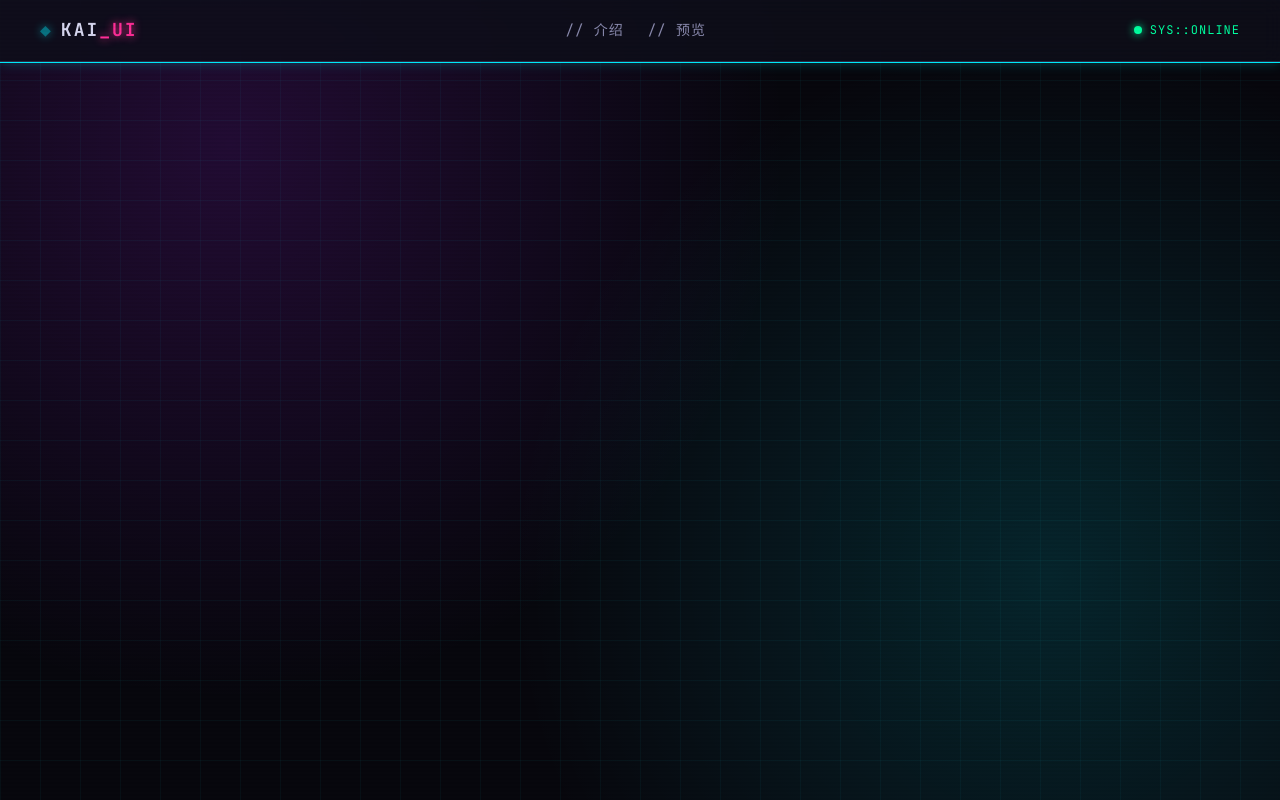
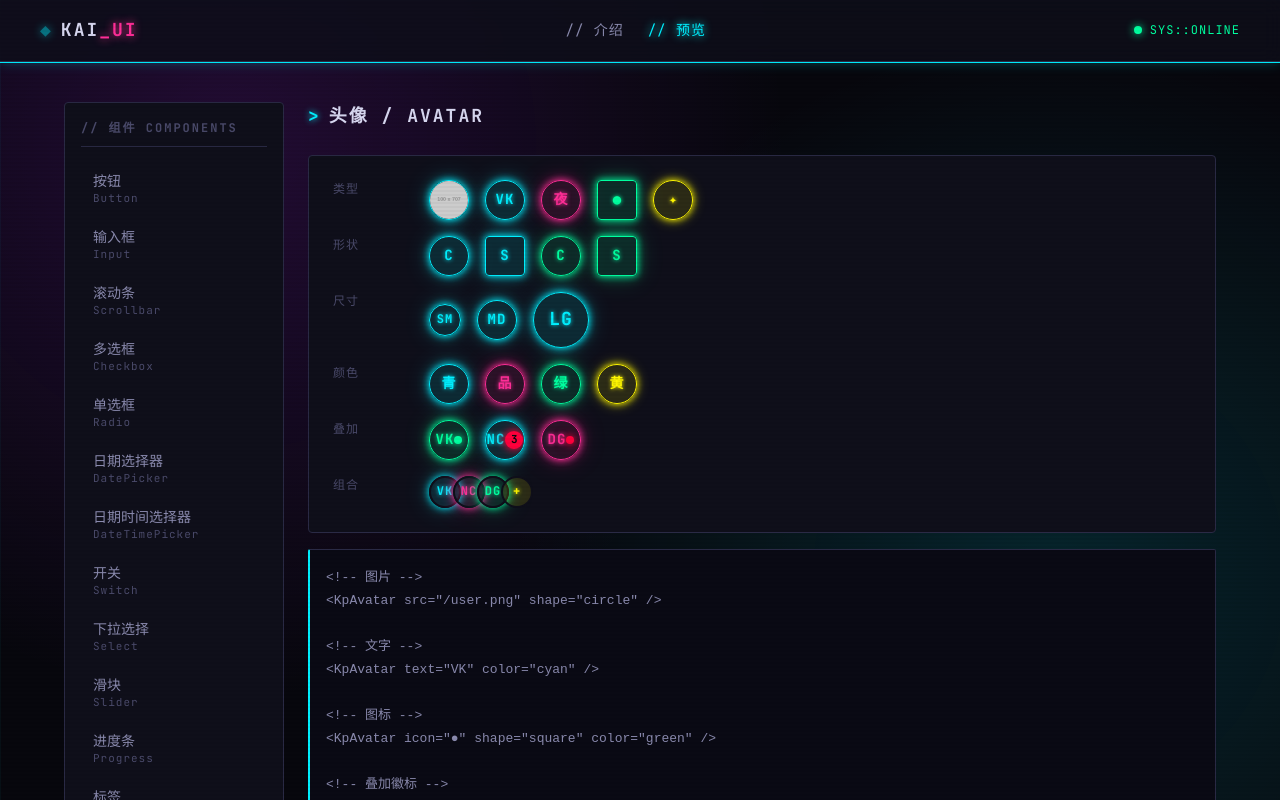
Before and after one commit to tiankainobug/kai-ui, a Vue app: page /preview/avatar in a window 1280 px wide. Shown: the top 800 px of the page. Built offline with nearby package versions, Linux system fonts and the light colour scheme.

Commit message:
feat(avatar): 添加赛博朋克风格头像组件及预览页面

```diff
--- /dev/null
+++ b/src/components/Avatar.vue
@@ -0,0 +1,120 @@
+<script setup lang="ts">
+import { ref, computed } from 'vue'
+
+// 赛博朋克头像:图片 / 文字 / 图标,圆形 / 方形,可叠加徽标
+interface Props {
+  src?: string
+  text?: string
+  icon?: string
+  size?: 'sm' | 'md' | 'lg'
+  shape?: 'circle' | 'square'
+  color?: 'cyan' | 'magenta' | 'green' | 'yellow'
+  bordered?: boolean
+}
+
+const props = withDefaults(defineProps<Props>(), {
+  src: '',
+  text: '',
+  icon: '',
+  size: 'md',
+  shape: 'circle',
+  color: 'cyan',
+  bordered: true
+})
+
+// 图片加载失败时回退到文字/图标
+const img_error = ref(false)
+const show_img = computed(() => props.src && !img_error.value)
+
+// 文字取首字符(最多2字符),便于多字昵称展示
+const display_text = computed(() => {
+  if (props.text) return props.text.slice(0, 2)
+  return ''
+})
+
+const on_error = () => { img_error.value = true }
+</script>
+
+<template>
+  <span
+    class="kp-avatar"
+    :class="[
+      `kp-avatar--${size}`,
+      `kp-avatar--${shape}`,
+      `kp-avatar--${color}`,
+      { 'is-bordered': bordered }
+    ]"
+  >
+    <!-- 图片头像 -->
+    <img
+      v-if="show_img"
+      class="kp-avatar__img"
+      :src="src"
+      alt="avatar"
+      @error="on_error"
+    />
+    <!-- 文字头像 -->
+    <span v-else-if="display_text" class="kp-avatar__text">{{ display_text }}</span>
+    <!-- 图标头像 -->
+    <span v-else class="kp-avatar__icon">{{ icon || '?' }}</span>
+
+    <!-- 叠加徽标(默认插槽用于 Badge 等组件包裹) -->
+    <slot name="badge" />
+  </span>
+</template>
+
+<style scoped>
+.kp-avatar {
+  position: relative;
+  display: inline-flex;
+  align-items: center;
+  justify-content: center;
+  flex-shrink: 0;
+  overflow: hidden;
+  background: var(--kp-c-fill);
+  border: 1px solid var(--kp-c);
+  font-family: var(--font-mono);
+  user-select: none;
+}
+
+/* 颜色变量 */
+.kp-avatar--cyan    { --kp-c: var(--neon-cyan);    --kp-c-glow: var(--glow-cyan);    --kp-c-fill: rgba(0, 240, 255, 0.12); }
+.kp-avatar--magenta { --kp-c: var(--neon-magenta); --kp-c-glow: var(--glow-magenta); --kp-c-fill: rgba(255, 46, 151, 0.12); }
+.kp-avatar--green   { --kp-c: var(--neon-green);   --kp-c-glow: var(--glow-green);   --kp-c-fill: rgba(0, 255, 159, 0.12); }
+.kp-avatar--yellow  { --kp-c: var(--neon-yellow);  --kp-c-glow: 0 0 7px #fff700, 0 0 14px rgba(255, 247, 0, 0.4); --kp-c-fill: rgba(255, 247, 0, 0.12); }
+
+/* 形状 */
+.kp-avatar--circle { border-radius: 50%; }
+.kp-avatar--square { border-radius: var(--radius-md); }
+
+/* 尺寸 */
+.kp-avatar--sm { width: 32px; height: 32px; font-size: 12px; }
+.kp-avatar--md { width: 40px; height: 40px; font-size: 14px; }
+.kp-avatar--lg { width: 56px; height: 56px; font-size: 18px; }
+
+/* 边框发光 */
+.kp-avatar.is-bordered {
+  box-shadow: var(--kp-c-glow);
+}
+
+/* 图片 */
+.kp-avatar__img {
+  width: 100%;
+  height: 100%;
+  object-fit: cover;
+}
+
+/* 文字 */
+.kp-avatar__text {
+  font-weight: 700;
+  letter-spacing: 1px;
+  color: var(--kp-c);
+  text-shadow: 0 0 4px var(--kp-c);
+}
+
+/* 图标 */
+.kp-avatar__icon {
+  color: var(--kp-c);
+  text-shadow: 0 0 4px var(--kp-c);
+}
+</style>
--- /dev/null
+++ b/src/components/AvatarShowcase.vue
@@ -0,0 +1,149 @@
+<script setup lang="ts">
+import Avatar from '@/components/Avatar.vue'
+import Badge from '@/components/Badge.vue'
+import CodeBlock from '@/components/CodeBlock.vue'
+import ApiTable from '@/components/ApiTable.vue'
+import { props_columns, slots_columns, events_columns } from '@/data/api-columns'
+
+// 模拟头像图片(用占位图,加载失败会回退文字)
+const avatar_src = 'https://placehold.co/100/07070d/00f0ff?text=V'
+
+const avatar_code = `<!-- 图片 -->
+<KpAvatar src="/user.png" shape="circle" />
+
+<!-- 文字 -->
+<KpAvatar text="VK" color="cyan" />
+
+<!-- 图标 -->
+<KpAvatar icon="●" shape="square" color="green" />
+
+<!-- 叠加徽标 -->
+<KpAvatar src="/user.png">
+  <template #badge>
+    <KpBadge is-dot color="green" />
+  </template>
+</KpAvatar>`
+
+const avatar_props: Record<string, string>[] = [
+  { prop: 'src', desc: '图片地址', type: 'String', default: "''", options: '-' },
+  { prop: 'text', desc: '文字(取前2字符)', type: 'String', default: "''", options: '-' },
+  { prop: 'icon', desc: '图标字符', type: 'String', default: "''", options: '-' },
+  { prop: 'size', desc: '尺寸', type: 'String', default: 'md', options: 'sm / md / lg' },
+  { prop: 'shape', desc: '形状', type: 'String', default: 'circle', options: 'circle / square' },
+  { prop: 'color', desc: '霓虹色', type: 'String', default: 'cyan', options: 'cyan / magenta / green / yellow' },
+  { prop: 'bordered', desc: '霓虹边框发光', type: 'Boolean', default: 'true', options: '-' }
+]
+const avatar_slots: Record<string, string>[] = [
+  { name: 'badge', desc: '叠加徽标(配合 Badge 组件)' }
+]
+const avatar_events: Record<string, string>[] = [
+  { name: '-', desc: '暂无事件' }
+]
+</script>
+
+<template>
+  <section class="kp-section">
+    <h2 class="kp-section__title">头像 / AVATAR</h2>
+
+    <div class="kp-demo">
+      <div>
+        <span class="kp-label">类型</span>
+        <div class="kp-avatar-row">
+          <Avatar :src="avatar_src" shape="circle" />
+          <Avatar text="VK" color="cyan" />
+          <Avatar text="夜" color="magenta" />
+          <Avatar icon="●" shape="square" color="green" />
+          <Avatar icon="✦" color="yellow" />
+        </div>
+      </div>
+
+      <div>
+        <span class="kp-label">形状</span>
+        <div class="kp-avatar-row">
+          <Avatar text="C" shape="circle" color="cyan" />
+          <Avatar text="S" shape="square" color="cyan" />
+          <Avatar text="C" shape="circle" color="green" />
+          <Avatar text="S" shape="square" color="green" />
+        </div>
+      </div>
+
+      <div>
+        <span class="kp-label">尺寸</span>
+        <div class="kp-avatar-row">
+          <Avatar text="SM" size="sm" />
+          <Avatar text="MD" size="md" />
+          <Avatar text="LG" size="lg" />
+        </div>
+      </div>
+
+      <div>
+        <span class="kp-label">颜色</span>
+        <div class="kp-avatar-row">
+          <Avatar text="青" color="cyan" />
+          <Avatar text="品" color="magenta" />
+          <Avatar text="绿" color="green" />
+          <Avatar text="黄" color="yellow" />
+        </div>
+      </div>
+
+      <div>
+        <span class="kp-label">叠加</span>
+        <div class="kp-avatar-row">
+          <Avatar text="VK" color="green">
+            <template #badge>
+              <Badge is_dot color="green" />
+            </template>
+          </Avatar>
+          <Avatar text="NC" color="cyan">
+            <template #badge>
+              <Badge :value="3" color="red" />
+            </template>
+          </Avatar>
+          <Avatar text="DG" color="magenta">
+            <template #badge>
+              <Badge is_dot color="red" />
+            </template>
+          </Avatar>
+        </div>
+      </div>
+
+      <div>
+        <span class="kp-label">组合</span>
+        <div class="kp-avatar-list">
+          <Avatar text="VK" size="sm" color="cyan" />
+          <Avatar text="NC" size="sm" color="magenta" />
+          <Avatar text="DG" size="sm" color="green" />
+          <Avatar text="+" size="sm" color="yellow" :bordered="false" />
+        </div>
+      </div>
+    </div>
+
+    <CodeBlock :code="avatar_code" />
+
+    <div class="preview__api">
+      <ApiTable title="Props" :columns="props_columns" :rows="avatar_props" />
+      <ApiTable title="Slots" :columns="slots_columns" :rows="avatar_slots" />
+      <ApiTable title="Events" :columns="events_columns" :rows="avatar_events" />
+    </div>
+  </section>
+</template>
+
+<style scoped>
+.kp-avatar-row {
+  display: flex;
+  flex-wrap: wrap;
+  align-items: center;
+  gap: var(--space-md);
+}
+
+.kp-avatar-list {
+  display: flex;
+}
+.kp-avatar-list > * {
+  margin-left: -8px;
+  border: 2px solid var(--bg-panel);
+}
+.kp-avatar-list > *:first-child {
+  margin-left: 0;
+}
+</style>
--- a/src/pages/Preview.vue
+++ b/src/pages/Preview.vue
@@ -27,7 +27,8 @@ const menu_items = [
   { path: '/preview/collapse', label: '折叠面板', en: 'Collapse' },
   { path: '/preview/loading', label: '加载', en: 'Loading' },
   { path: '/preview/empty', label: '空状态', en: 'Empty' },
-  { path: '/preview/skeleton', label: '骨架屏', en: 'Skeleton' }
+  { path: '/preview/skeleton', label: '骨架屏', en: 'Skeleton' },
+  { path: '/preview/avatar', label: '头像', en: 'Avatar' }
 ]
 </script>
 
--- a/src/router/index.ts
+++ b/src/router/index.ts
@@ -26,6 +26,7 @@ import CollapseShowcase from '@/components/CollapseShowcase.vue'
 import LoadingShowcase from '@/components/LoadingShowcase.vue'
 import EmptyShowcase from '@/components/EmptyShowcase.vue'
 import SkeletonShowcase from '@/components/SkeletonShowcase.vue'
+import AvatarShowcase from '@/components/AvatarShowcase.vue'
 
 const router = createRouter({
   history: createWebHistory(),
@@ -62,7 +63,8 @@ const router = createRouter({
         { path: 'collapse', name: 'preview-collapse', component: CollapseShowcase, meta: { title: '折叠面板' } },
         { path: 'loading', name: 'preview-loading', component: LoadingShowcase, meta: { title: '加载' } },
         { path: 'empty', name: 'preview-empty', component: EmptyShowcase, meta: { title: '空状态' } },
-        { path: 'skeleton', name: 'preview-skeleton', component: SkeletonShowcase, meta: { title: '骨架屏' } }
+        { path: 'skeleton', name: 'preview-skeleton', component: SkeletonShowcase, meta: { title: '骨架屏' } },
+        { path: 'avatar', name: 'preview-avatar', component: AvatarShowcase, meta: { title: '头像' } }
       ]
     }
   ]
```
Also changed, not shown: 1 other file (tests, documents, lock files or other folders).
